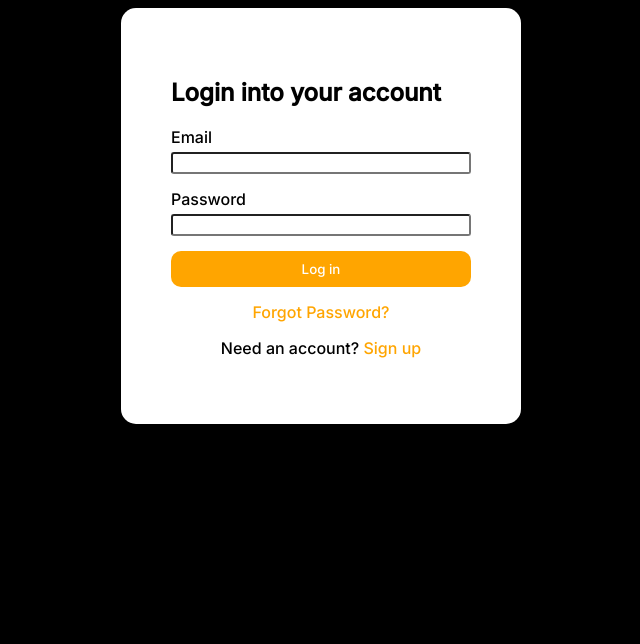
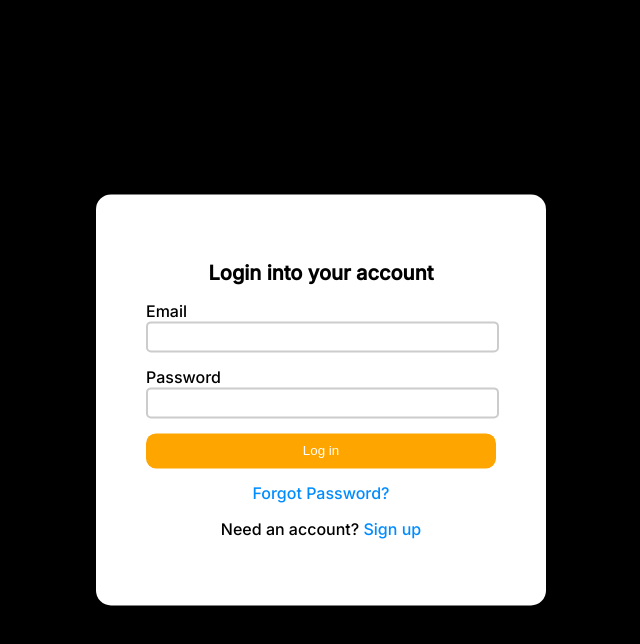
Before and after one commit to muhammedshamil8/code-crypt, a Vue app in the folder client/: page /login in a window 1280 px wide. Shown: the top 644 px of the page, without its empty margins (319-959 px from the left). Built offline with nearby package versions, Linux system fonts and the light colour scheme.

Commit message:
login page update 2

```diff
--- a/client/src/pages/Login.vue
+++ b/client/src/pages/Login.vue
@@ -11,7 +11,7 @@
           <label for="password">Password</label>
           <input type="password" id="password" v-model="password" required />
         </div>
-       <div class="form-group">
+        <div class="form-group-button">
           <button type="submit">Log in</button>
         </div>
       </form>
@@ -20,7 +20,8 @@
       </div>
       <div class="create-account">
         <p>Need an account?
-       <router-link to="/signup">Sign up</router-link></p>
+          <router-link to="/signup">Sign up</router-link>
+        </p>
       </div>
     </div>
   </div>
@@ -42,4 +43,101 @@
 };
 </script>
 
- <style src="../styles/login.css"></style>
+<style>
+/* Global styles */
+body {
+  background-color: black;
+  height: 100vh;
+  margin: 0;
+  display: flex;
+  justify-content: center;
+  align-items: center;
+  font-family: 'Inter', sans-serif;
+}
+
+/* Styling for the full-frame container */
+.full-frame {
+  width: 100%;
+  display: flex;
+  justify-content: center;
+}
+
+/* Styling for the login-page container */
+.login-page {
+  padding: 50px;
+  flex-direction: column;
+  border-radius: 15px;
+  background-color: white;
+  width: 350px;
+  position: absolute;
+  top: 50%;
+  left: 50%;
+  transform: translate(-50%, -50%);
+}
+
+/* Styling for form groups */
+.form-group {
+  margin-bottom: 15px;
+}
+
+/* Styling for form-group-button */
+.form-group-button {
+  display: flex;
+  width: 100%;
+}
+
+/* Styling for input fields */
+.form-group input {
+  border-radius: 3px;
+  width: 92.5%;
+  height: 25px;
+  border-color: black;
+  padding-left: 5px;
+  padding-right: 20px;
+}
+
+/* Styling for the login button */
+button {
+  width: 100%;
+  padding: 10px;
+  margin: auto;
+  background-color: orange;
+  border-radius: 10px;
+  color: white;
+  border: none;
+  cursor: pointer;
+}
+/* Styling for input fields */
+.form-group input {
+  border-radius: 5px; /* Adjust the border radius as needed */
+  border: 2px solid #ccc; /* Thin border with color #ccc */
+}
+/* Styling for the h2 element */
+.login-page h2 {
+  text-align: center; /* Center the text horizontally */
+  font-size: 20px; /* Adjust the font size as needed */
+}
+
+
+button:hover {
+  background-color: rgb(255, 0, 0);
+}
+
+/* Styling for forgot-password and create-account sections */
+.forgot-password,
+.create-account {
+  margin-top: 15px;
+  text-align: center;
+}
+
+.forgot-password a,
+.create-account a {
+  color: rgb(0, 140, 255);
+  text-decoration: none;
+}
+
+.forgot-password a:hover,
+.create-account a:hover {
+  text-decoration: underline;
+}
+</style>
--- a/client/src/styles/login.css
+++ /dev/null
@@ -1,72 +0,0 @@
-body {
-    background-color: black
-   }
-*{
-    font-family: 'Inter', sans-serif;
-    box-sizing: border-box;
-}
-.full-frame{
-    display: flex;
-    justify-content: center;
-    align-items: center;
-}
-
-   .login-page {
-    padding:50px;
-    flex-direction: column;
-    border-radius: 15px;
-    background-color: white;
-    width: 400px;
-   }
-
-   .form-group {
-    margin-bottom: 15px;
-   }
-   .form-group-button{
-    display: flex;
-   }
-
-   .form-group label {
-    display: flex;
-    margin-bottom: 5px;
-   }
-
-   .form-group input {
-    border-radius: 3px;
-    width: 100%;
-    padding-left: 5px;
-    padding-right: 20px;
-
-   }
-
-   button {
-    width: 100%;
-    padding: 10px;
-    margin: auto;
-    background-color: orange;
-    border-radius: 10px;
-    color: white;
-    border: none;
-    cursor: pointer;
-   }
-
-   button:hover {
-    background-color: rgb(60, 255, 0);
-   }
-
-   .forgot-password,
-   .create-account {
-    margin-top: 15px;
-    text-align: center;
-   }
-
-   .forgot-password a,
-   .create-account a {
-    color: orange;
-    text-decoration: none;
-   }
-
-   .forgot-password a:hover,
-   .create-account a:hover {
-    text-decoration: underline;
-   }
```
Lines whose indentation alone changed are shown as unchanged.
